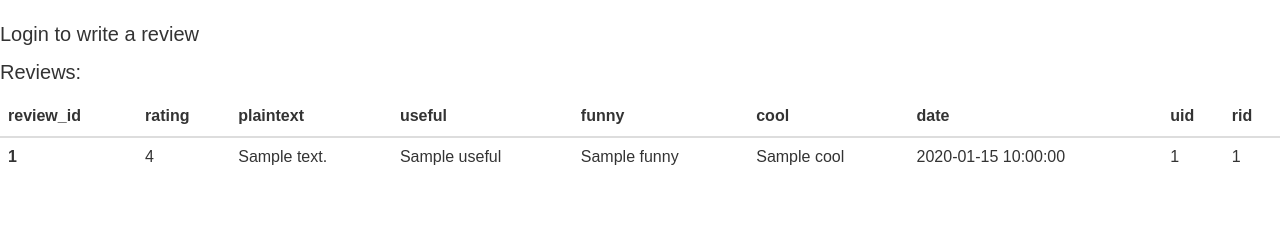
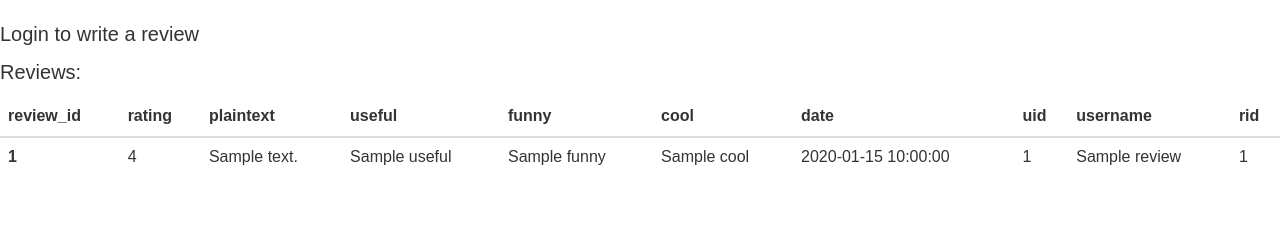
Before and after one commit to SicilyZzz/database-project-1, a Flask app: template templates/show_restaurant_detail.html in a window 1280 px wide. Shown: the part 304-544 px from the top of the page. Run offline with Flask 2, Linux system fonts and the light colour scheme; the template is opened without the code that fills it: most values are stand-ins (such as "Sample title", 1, 10 or a date in 2020); parts of the project's set-up code (start-up, migrations or seed data) failed here and were passed over; some libraries are stand-ins or nearby versions.

Commit message:
show review detail with username

```diff
--- a/server.py
+++ b/server.py
@@ -290,7 +290,7 @@ def search_restaurants_act():
     try:
         cursor = g.conn.execute(sql)
         for result in cursor:
-            results.append(result)
+            results.append(dict(result))
             # names.append(result['r_name'])  # can also be accessed using result[0]
         cursor.close()
     except:
@@ -330,11 +330,23 @@ def show_restaurant_details():
     try:
         cursor = g.conn.execute('SELECT * FROM reviews WHERE rid=%(rid)s', restaurant)
         for result in cursor:
-            reviews.append(result)
+            reviews.append(dict(result))
             # names.append(result['r_name'])  # can also be accessed using result[0]
         cursor.close()
     except:
         flash('error')
+    for i_review in range(len(reviews)):
+        try:
+            # print(reviews[i_review])
+            cursor = g.conn.execute('SELECT u_name FROM users WHERE uid=%(uid)s', reviews[i_review])
+            for result in cursor:
+                # print(result)
+                reviews[i_review]['u_name']=result['u_name']
+
+                # names.append(result['r_name'])  # can also be accessed using result[0]
+            cursor.close()
+        except:
+            flash('error')
     # print(reviews)
     context = dict(data = restaurant, username=username, reviews=reviews, rid=restaurant['rid'])
 
--- a/templates/show_restaurant_detail.html
+++ b/templates/show_restaurant_detail.html
@@ -96,6 +96,7 @@
       <th scope="col">cool</th>
       <th scope="col">date</th>
       <th scope="col">uid</th>
+      <th scope="col">username</th>
       <th scope="col">rid</th>
       <!-- <th scope="col">Handle</th> -->
     </tr>
@@ -112,6 +113,7 @@
       <td>{{n.cool}}</td>
       <td>{{n.date}}</td>
       <td>{{n.uid}}</td>
+      <td>{{n.u_name}}</td>
       <td>{{n.rid}}</td>
     </tr>
     {% endfor %}
```
